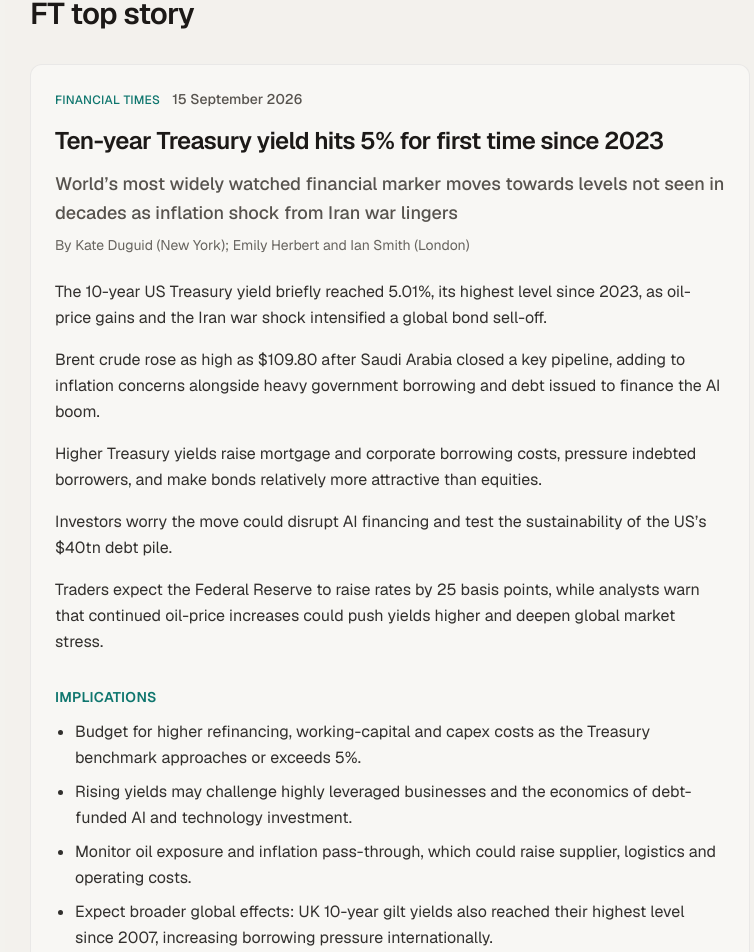
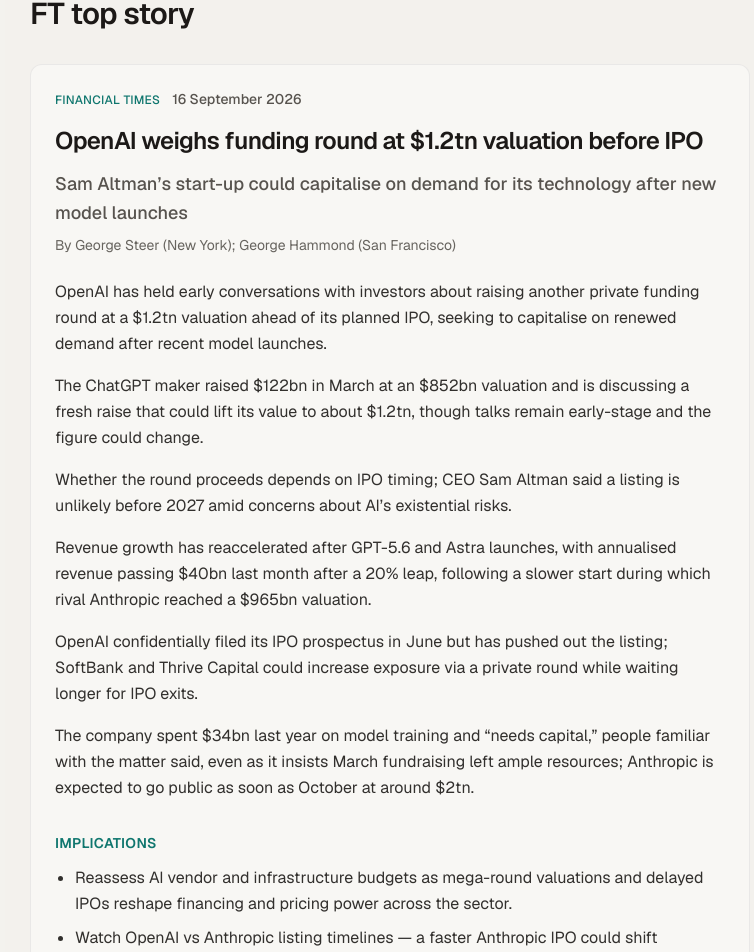
Before and after one commit to kongckk/personal-site, a Next.js app: page / in a window 1280 px wide. Shown: the part 1535-2487 px from the top of the page, without its empty margins (250-1004 px from the left). Built offline with nearby package versions, Linux system fonts and the light colour scheme.

Commit message:
Refresh FT top story for Ops & Finance daily brief

```diff
--- a/src/content/ftTopStory.ts
+++ b/src/content/ftTopStory.ts
@@ -2,19 +2,19 @@
   heading: "FT top story",
   source: "Financial Times",
   headline:
-    "Ten-year Treasury yield hits 5% for first time since 2023",
+    "OpenAI weighs funding round at $1.2tn valuation before IPO",
   standfirst:
-    "World’s most widely watched financial marker moves towards levels not seen in decades as inflation shock from Iran war lingers",
-  authors: "Kate Duguid (New York); Emily Herbert and Ian Smith (London)",
-  dateLabel: "15 September 2026",
-  url: "https://www.ft.com/content/06cb850d-089a-4318-88d7-a410e9766b89",
+    "Sam Altman’s start-up could capitalise on demand for its technology after new model launches",
+  authors: "George Steer (New York); George Hammond (San Francisco)",
+  dateLabel: "16 September 2026",
+  url: "https://www.ft.com/content/27509db8-b032-4437-9b2a-e909f466022f",
   summary:
-    "The 10-year US Treasury yield briefly reached 5.01%, its highest level since 2023, as oil-price gains and the Iran war shock intensified a global bond sell-off. Brent crude rose as high as $109.80 after Saudi Arabia closed a key pipeline, adding to inflation concerns alongside heavy government borrowing and debt issued to finance the AI boom. Higher Treasury yields raise mortgage and corporate borrowing costs, pressure indebted borrowers, and make bonds relatively more attractive than equities. Investors worry the move could disrupt AI financing and test the sustainability of the US’s $40tn debt pile. Traders expect the Federal Reserve to raise rates by 25 basis points, while analysts warn that continued oil-price increases could push yields higher and deepen global market stress.",
+    "OpenAI has held early conversations with investors about raising another private funding round at a $1.2tn valuation ahead of its planned IPO, seeking to capitalise on renewed demand after recent model launches. The ChatGPT maker raised $122bn in March at an $852bn valuation and is discussing a fresh raise that could lift its value to about $1.2tn, though talks remain early-stage and the figure could change. Whether the round proceeds depends on IPO timing; CEO Sam Altman said a listing is unlikely before 2027 amid concerns about AI’s existential risks. Revenue growth has reaccelerated after GPT-5.6 and Astra launches, with annualised revenue passing $40bn last month after a 20% leap, following a slower start during which rival Anthropic reached a $965bn valuation. OpenAI confidentially filed its IPO prospectus in June but has pushed out the listing; SoftBank and Thrive Capital could increase exposure via a private round while waiting longer for IPO exits. The company spent $34bn last year on model training and “needs capital,” people familiar with the matter said, even as it insists March fundraising left ample resources; Anthropic is expected to go public as soon as October at around $2tn.",
   implications: [
-    "Budget for higher refinancing, working-capital and capex costs as the Treasury benchmark approaches or exceeds 5%.",
-    "Rising yields may challenge highly leveraged businesses and the economics of debt-funded AI and technology investment.",
-    "Monitor oil exposure and inflation pass-through, which could raise supplier, logistics and operating costs.",
-    "Expect broader global effects: UK 10-year gilt yields also reached their highest level since 2007, increasing borrowing pressure internationally.",
+    "Reassess AI vendor and infrastructure budgets as mega-round valuations and delayed IPOs reshape financing and pricing power across the sector.",
+    "Watch OpenAI vs Anthropic listing timelines — a faster Anthropic IPO could shift procurement leverage and competitive product roadmaps.",
+    "Treat heavy burn and private-capital dependence as counterparty and concentration risk for AI-critical operations and supplier stability.",
+    "Track funding news for signals on AI cost of capital and liquidity that may affect vendor pricing, contract terms, and secondary-market exits.",
   ],
 } as const;
 
```
